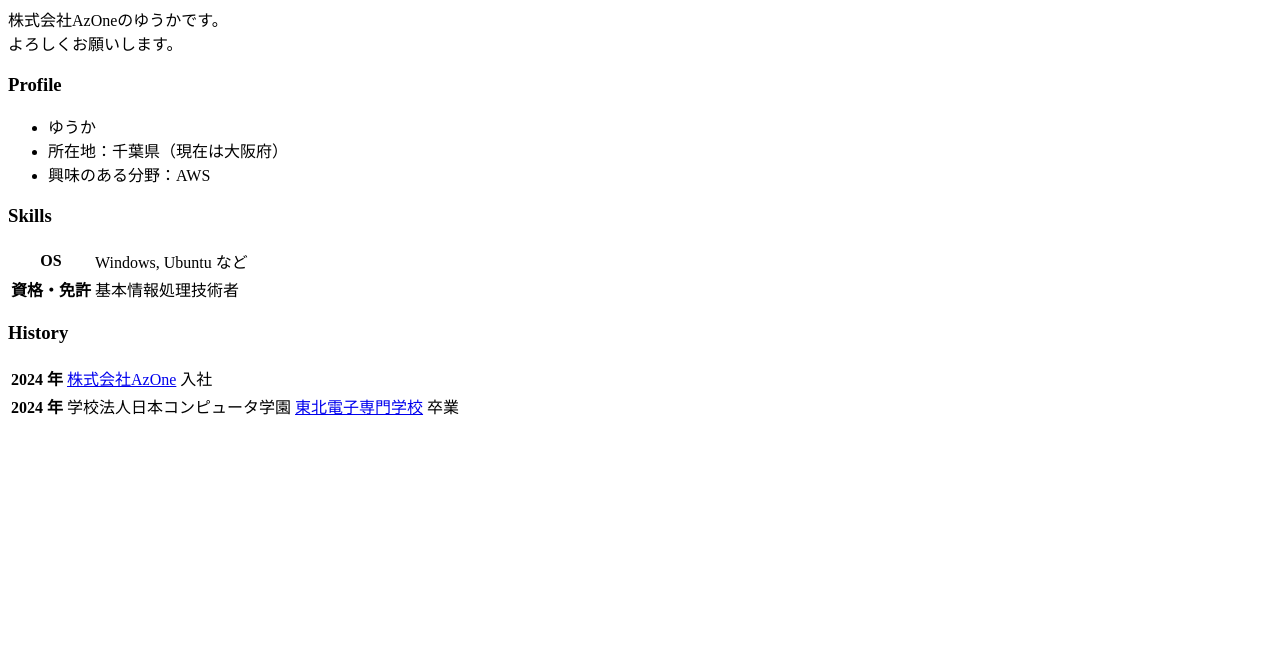
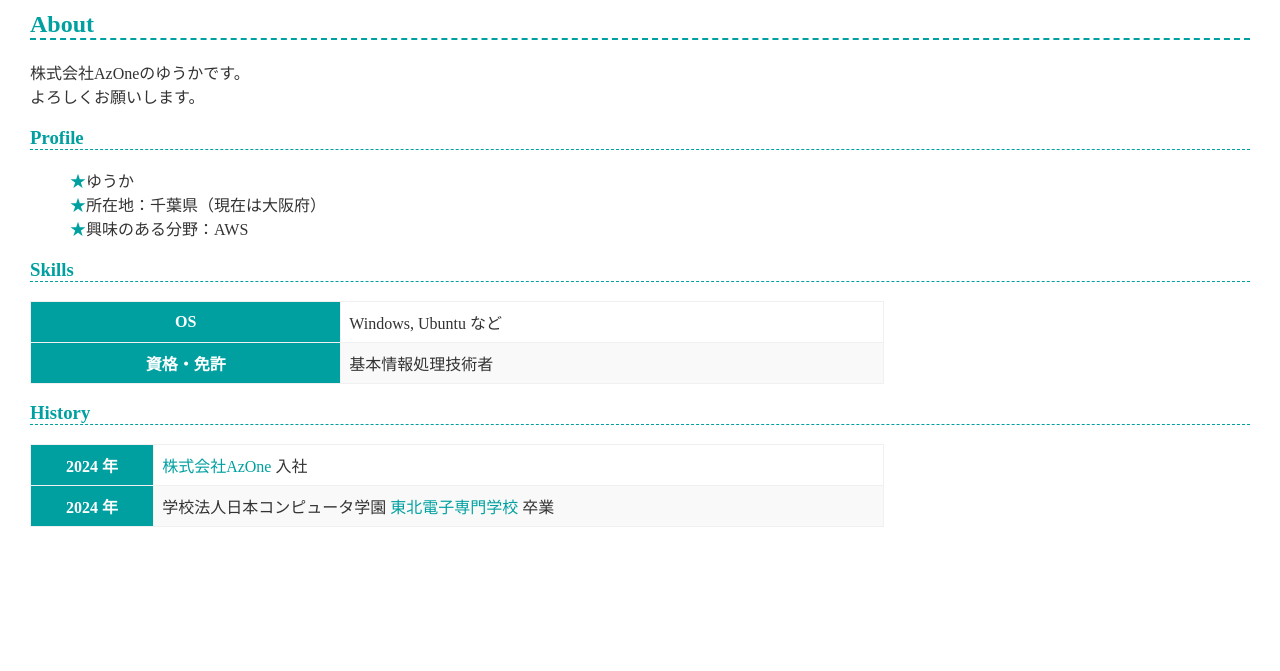
Before and after one commit to yuka-sa/yuka-sa.github.io, a plain HTML site: page index.html in a window 1280 px wide. Shown: the part 129-800 px from the top of the page. Drawn offline with Linux system fonts and the light colour scheme.

Commit message:
style.css のｐリンクを追加

```diff
--- a/index.html
+++ b/index.html
@@ -3,6 +3,7 @@
   <head>
     <meta charset="utf-8">
     <meta name="viewport" content="width=device-width, initial-scale=1">
+    sheet<link href="style.css" rel="stylesheet">
     <title>ゆうかのポートフォリオ</title>
   </head>
   <body>
```
